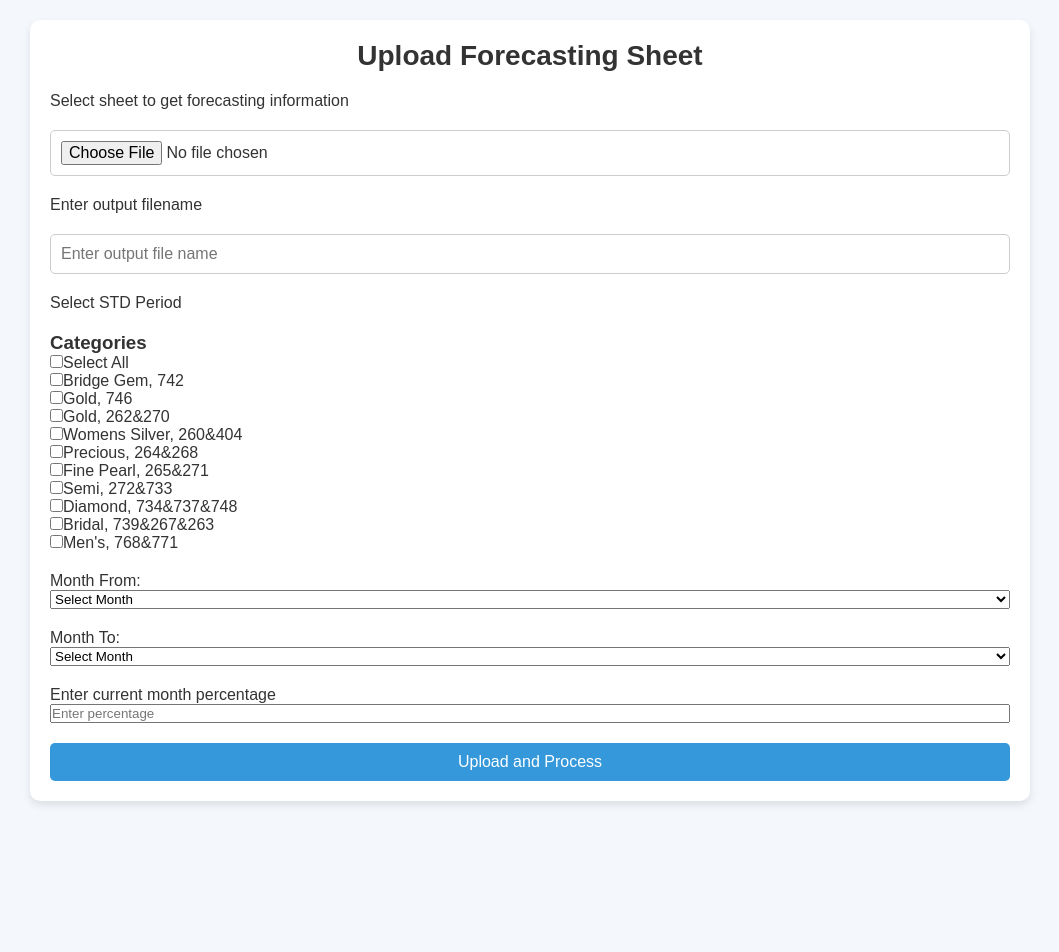
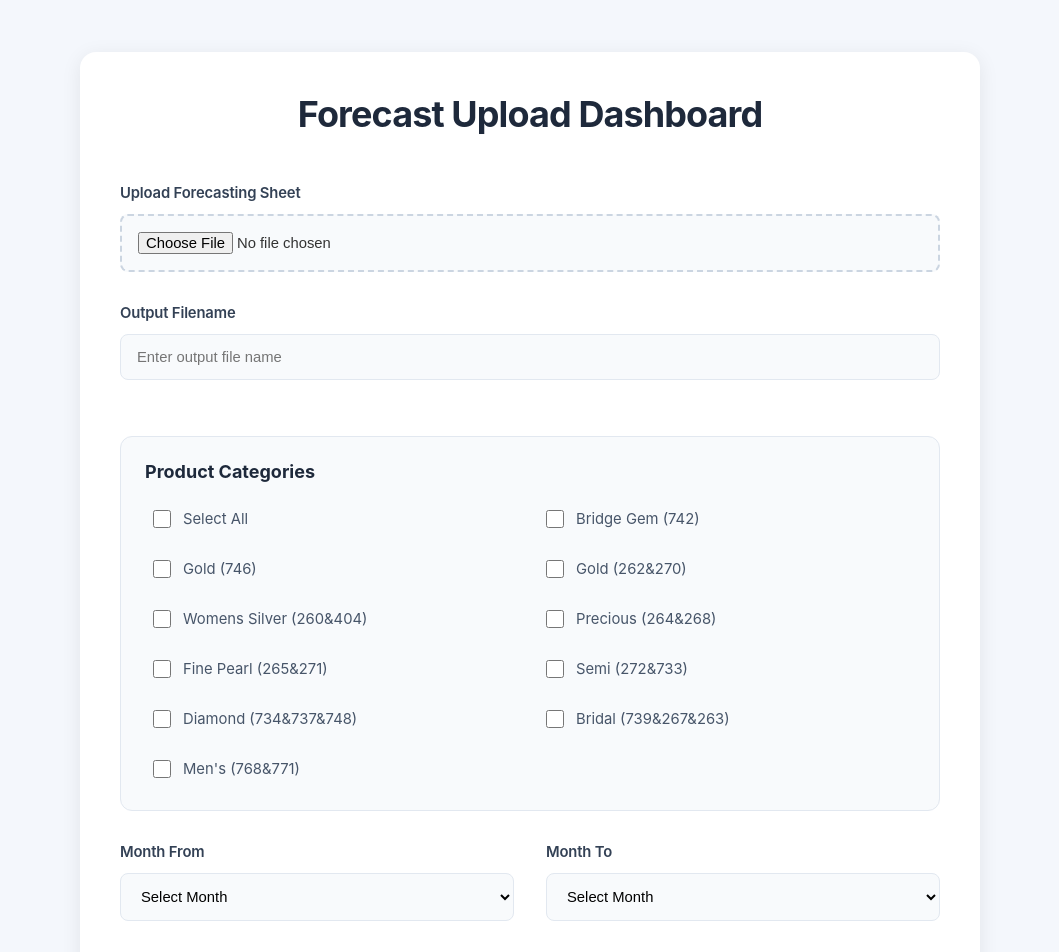
Before and after one commit to EMMUUU28/excel_forecasting, a React (Create React App) app in the folder Frontend/finaldeploy/: page /forecast in a window 1280 px wide. Shown: the top 952 px of the page, without its empty margins (110-1169 px from the left). Before the commit the page ends 821 px from the top, so only its background shows below. Built offline with nearby package versions, Linux system fonts and the light colour scheme.

Commit message:
UI improvment

```diff
--- a/Frontend/finaldeploy/src/components/Forecast.jsx
+++ b/Frontend/finaldeploy/src/components/Forecast.jsx
@@ -1,6 +1,7 @@
 import React, { useState, useEffect } from "react";
 import axios from "axios";
 import './Forecast.css';
+import { Upload } from "lucide-react";
 
 function FileUpload() {
   const [file, setFile] = useState(null);
@@ -151,147 +152,324 @@ for (let [key, value] of formData.entries()) {
     "July", "August", "September", "October", "November", "December",
   ];
 
+  const styles = {
+    container: {
+      maxWidth: "900px",
+      margin: "2rem auto",
+      padding: "2.5rem",
+      backgroundColor: "#ffffff",
+      borderRadius: "16px",
+      boxShadow: "0 4px 20px rgba(0, 0, 0, 0.08)",
+      fontFamily: "'Inter', system-ui, -apple-system, sans-serif"
+    },
+    header: {
+      color: "#1e293b",
+      textAlign: "center",
+      fontSize: "2.25rem",
+      marginBottom: "3rem",
+      fontWeight: "700",
+      letterSpacing: "-0.025em"
+    },
+    form: {
+      display: "flex",
+      flexDirection: "column",
+      gap: "2rem"
+    },
+    formGroup: {
+      display: "flex",
+      flexDirection: "column",
+      gap: "0.75rem"
+    },
+    label: {
+      fontSize: "0.925rem",
+      fontWeight: "600",
+      color: "#334155",
+      letterSpacing: "-0.01em"
+    },
+    input: {
+      padding: "0.875rem 1rem",
+      borderRadius: "8px",
+      border: "1.5px solid #e2e8f0",
+      fontSize: "0.925rem",
+      transition: "all 0.2s ease",
+      outline: "none",
+      backgroundColor: "#f8fafc",
+      "&:focus": {
+        borderColor: "#3b82f6",
+        boxShadow: "0 0 0 3px rgba(59, 130, 246, 0.1)"
+      },
+      "&:hover": {
+        borderColor: "#94a3b8"
+      }
+    },
+    fileInput: {
+      padding: "1rem",
+      border: "2px dashed #cbd5e1",
+      borderRadius: "8px",
+      backgroundColor: "#f8fafc",
+      cursor: "pointer",
+      transition: "all 0.2s ease",
+      "&:hover": {
+        borderColor: "#3b82f6",
+        backgroundColor: "#f1f5f9"
+      }
+    },
+    categoriesContainer: {
+      backgroundColor: "#f8fafc",
+      padding: "1.5rem",
+      borderRadius: "12px",
+      border: "1px solid #e2e8f0",
+      marginTop: "1.5rem"
+    },
+    categoryHeader: {
+      fontSize: "1.125rem",
+      fontWeight: "700",
+      color: "#1e293b",
+      marginBottom: "1.25rem"
+    },
+    checkboxGroup: {
+      display: "grid",
+      gridTemplateColumns: "repeat(auto-fill, minmax(250px, 1fr))",
+      gap: "1rem"
+    },
+    checkboxLabel: {
+      display: "flex",
+      alignItems: "center",
+      gap: "0.75rem",
+      fontSize: "0.925rem",
+      color: "#475569",
+      padding: "0.5rem",
+      borderRadius: "6px",
+      cursor: "pointer",
+      transition: "all 0.2s ease",
+      "&:hover": {
+        backgroundColor: "#f1f5f9"
+      }
+    },
+    checkbox: {
+      width: "1.125rem",
+      height: "1.125rem",
+      accentColor: "#3b82f6"
+    },
+    button: {
+      padding: "1rem 1.5rem",
+      backgroundColor: "#3b82f6",
+      color: "white",
+      border: "none",
+      borderRadius: "8px",
+      fontSize: "1rem",
+      fontWeight: "600",
+      cursor: "pointer",
+      transition: "all 0.2s ease",
+      display: "flex",
+      alignItems: "center",
+      justifyContent: "center",
+      gap: "0.75rem",
+      "&:hover": {
+        backgroundColor: "#2563eb",
+        transform: "translateY(-1px)"
+      },
+      "&:disabled": {
+        backgroundColor: "#94a3b8",
+        cursor: "not-allowed",
+        transform: "none"
+      }
+    },
+    downloadButton: {
+      backgroundColor: "#059669",
+      marginTop: "1.5rem",
+      textDecoration: "none",
+      "&:hover": {
+        backgroundColor: "#047857"
+      }
+    },
+    table: {
+      width: "100%",
+      borderCollapse: "separate",
+      borderSpacing: "0",
+      marginTop: "1.5rem",
+      backgroundColor: "#fff",
+      boxShadow: "0 1px 3px rgba(0, 0, 0, 0.1)",
+      borderRadius: "12px",
+      overflow: "hidden"
+    },
+    th: {
+      backgroundColor: "#f8fafc",
+      padding: "1rem 1.25rem",
+      textAlign: "left",
+      fontSize: "0.925rem",
+      fontWeight: "600",
+      color: "#1e293b",
+      borderBottom: "1px solid #e2e8f0"
+    },
+    td: {
+      padding: "1rem 1.25rem",
+      fontSize: "0.925rem",
+      color: "#475569",
+      borderBottom: "1px solid #e2e8f0"
+    },
+    error: {
+      color: "#dc2626",
+      marginTop: "1rem",
+      textAlign: "center",
+      padding: "1rem",
+      backgroundColor: "#fef2f2",
+      borderRadius: "8px",
+      border: "1px solid #fee2e2"
+    },
+    loader: {
+      display: "flex",
+      flexDirection: "column",
+      alignItems: "center",
+      gap: "1.5rem",
+      marginTop: "2.5rem"
+    },
+    spinner: {
+      width: "2.5rem",
+      height: "2.5rem",
+      border: "3px solid #e2e8f0",
+      borderTop: "3px solid #3b82f6",
+      borderRadius: "50%",
+      animation: "spin 1s linear infinite"
+    }
+  };
+
   return (
-    <div className="container">
-      <h1 className="header">Upload Forecasting Sheet</h1>
+    <div style={styles.container}>
+      <h1 style={styles.header}>Forecast Upload Dashboard</h1>
 
-      <form className="upload-form" onSubmit={handleSubmit}>
-      <label>Select sheet to get forecasting information</label>
+      <form style={styles.form} onSubmit={handleSubmit}>
+        <div style={styles.formGroup}>
+          <label style={styles.label}>Upload Forecasting Sheet</label>
+          <input
+            type="file"
+            style={{...styles.input, ...styles.fileInput}}
+            onChange={handleFileChange}
+          />
+        </div>
 
-        <div className="form-group">
-          <input type="file" className="input-file" onChange={handleFileChange} />
-        </div>
-        <label htmlFor="">Enter output filename</label>
-
-        <div className="form-group">
+        <div style={styles.formGroup}>
+          <label style={styles.label}>Output Filename</label>
           <input
             type="text"
-            className="input-text"
+            style={styles.input}
             placeholder="Enter output file name"
             value={outputFileName}
             onChange={handleFileNameChange}
           />
         </div>
-        <label htmlFor="">Select STD Period</label>
 
-   {/* categories names */}
-   <div>
-    <h3>Categories</h3>
-    <div>
-        <label>
+        <div style={styles.categoriesContainer}>
+          <h3 style={styles.categoryHeader}>Product Categories</h3>
+          <div style={styles.checkboxGroup}>
+            <label style={styles.checkboxLabel}>
               <input
                 type="checkbox"
+                style={styles.checkbox}
                 checked={isSelectAll}
                 onChange={handleSelectAllChange}
               />
               Select All
             </label>
-    </div>
             {categoryTuples.map(([name, value], index) => (
-        <div key={value}>
-            <label>
+              <label key={value} style={styles.checkboxLabel}>
                 <input
                   type="checkbox"
+                  style={styles.checkbox}
                   checked={checkedItems[index]}
                   onChange={() => handleCheckboxChange(index)}
                 />
-                {`${name}, ${value}`}
+                {`${name} (${value})`}
               </label>
-        </div>
             ))}
           </div>
+        </div>
 
-        <div className="form-group">
-          <label htmlFor="monthFrom">Month From:</label>
-          <select
-            id="monthFrom"
-            className="input-month"
-            value={monthFrom}
-            onChange={handleMonthFromChange}
-          >
+        <div style={{display: "grid", gridTemplateColumns: "1fr 1fr", gap: "2rem"}}>
+          <div style={styles.formGroup}>
+            <label style={styles.label}>Month From</label>
+            <select style={styles.input} value={monthFrom} onChange={handleMonthFromChange}>
               <option value="">Select Month</option>
               {months.map((month, index) => (
                 <option key={index} value={month}>{month}</option>
               ))}
             </select>
           </div>
-        <div className="form-group">
-          <label htmlFor="monthTo"> Month To:</label>
-          <select
-            id="monthTo"
-            className="input-month"
-            value={monthTo}
-            onChange={handleMonthToChange}
-          >
+
+          <div style={styles.formGroup}>
+            <label style={styles.label}>Month To</label>
+            <select style={styles.input} value={monthTo} onChange={handleMonthToChange}>
               <option value="">Select Month</option>
               {months
-            .slice(months.indexOf(monthFrom)+1)
+                .slice(months.indexOf(monthFrom) + 1)
                 .map((month, index) => (
                   <option key={index} value={month}>{month}</option>
               ))}
             </select>
           </div>
-        <div className="form-group">
-          <label htmlFor="percentage">Enter current month percentage</label>
+        </div>
+
+        <div style={styles.formGroup}>
+          <label style={styles.label}>Current Month Percentage</label>
           <input
-            type="percentage"
-            id="percentage"
-            className="input-percentage"
-            placeholder="Enter percentage"
+            type="number"
+            style={styles.input}
+            placeholder="Enter percentage (0-100)"
             value={percentage}
             onChange={handlePercentageChange}
           />
         </div>
-        <button type="submit" className="submit-btn" disabled={loading}>
+
+        <button style={styles.button} type="submit" disabled={loading}>
+          <Upload size={18} />
           {loading ? "Processing..." : "Upload and Process"}
         </button>
       </form>
 
       {loading && (
-        <div className="loader">
-          <div className="spinner"></div>
-          <p>Processing your request, please wait...</p>
+        <div style={styles.loader}>
+          <div style={styles.spinner} />
+          <p style={{ color: "#475569", fontSize: "1rem" }}>Processing your request...</p>
         </div>
       )}
 
       {downloadUrl && (
-        <a href={downloadUrl} className="download-link" download={outputFileName + ".zip"}>
+        <a
+          href={downloadUrl}
+          style={{...styles.button, ...styles.downloadButton}}
+          download={outputFileName + ".zip"}
+        >
           Download Processed File
         </a>
       )}
 
-{errorMessage && <p className="error-message">{errorMessage}</p>}
-{console.log(data)}
+      {errorMessage && (
+        <p style={styles.error}>{errorMessage}</p>
+      )}
 
-{/*  data && Displaying data from demo.json only if file is uploaded successfully */}
-{  isFileUploaded && data && (
-  <div className="data-section">
-    <h2>Select Sheet</h2>
-    <select className="sheet-dropdown" value={selectedSheet} onChange={handleSheetChange}>
-      <option value="">Select Sheet</option>
+      {isFileUploaded && data && (
+        <div style={{ marginTop: "2.5rem" }}>
+          <h2 style={styles.categoryHeader}>Sheet Selection</h2>
+          <select
+            style={styles.input}
+            value={selectedSheet}
+            onChange={handleSheetChange}
+          >
+            <option value="">Select a Sheet</option>
             {Object.keys(data).map((sheet) => (
-        <option key={sheet} value={sheet}>
-          {sheet}
-        </option>
+              <option key={sheet} value={sheet}>{sheet}</option>
             ))}
           </select>
 
-    {/* Show loading spinner while the sheet is being loaded */}
-    {loading && (
-      <div className="loader">
-        <div className="spinner"></div>
-      </div>
-    )}
-
-    {/* Display the sheet data after 3 seconds */}
           {!loading && selectedSheet && (
-      <div className="sheet-data">
-        <h3>Attributes and Data for {selectedSheet}:</h3>
-        <table className="data-table">
+            <div style={{ marginTop: "1.5rem" }}>
+              <h3 style={styles.categoryHeader}>{selectedSheet} Sheet Data</h3>
+              <div style={{ overflowX: "auto" }}>
+                <table style={styles.table}>
                   <thead>
                     <tr>
                       {Object.keys(data[selectedSheet]).map((attribute) => (
-                <th key={attribute}>
+                        <th key={attribute} style={styles.th}>
                           {formatAttributeName(attribute)}
                         </th>
                       ))}
@@ -300,7 +478,7 @@ for (let [key, value] of formData.entries()) {
                   <tbody>
                     <tr>
                       {Object.keys(data[selectedSheet]).map((attribute) => (
-                <td key={attribute}>
+                        <td key={attribute} style={styles.td}>
                           {data[selectedSheet][attribute].length > 0 ? (
                             data[selectedSheet][attribute].map((item, index) => (
                               <div key={index}>{item}</div>
@@ -314,13 +492,10 @@ for (let [key, value] of formData.entries()) {
                   </tbody>
                 </table>
               </div>
+            </div>
           )}
         </div>
       )}
-      {/* <pre>{JSON.stringify(data, null, 2)}</pre>  */}
-      {/* Display raw JSON */}
-{/* Display data dynamically */}
-
     </div>
   );
 }
```
Also changed, not shown: 1 other file (tests, documents, lock files or other folders). Lines whose indentation alone changed are shown as unchanged.
